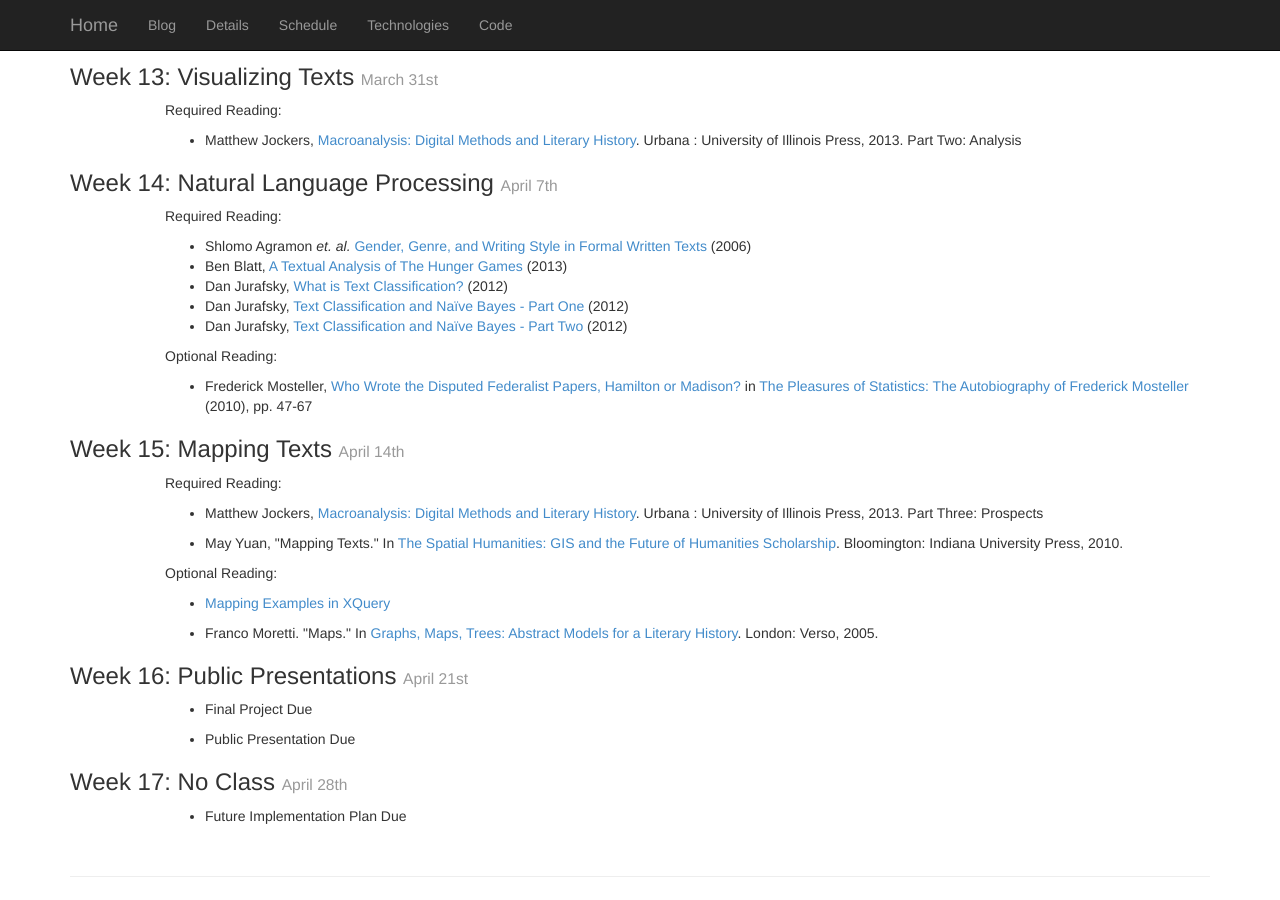
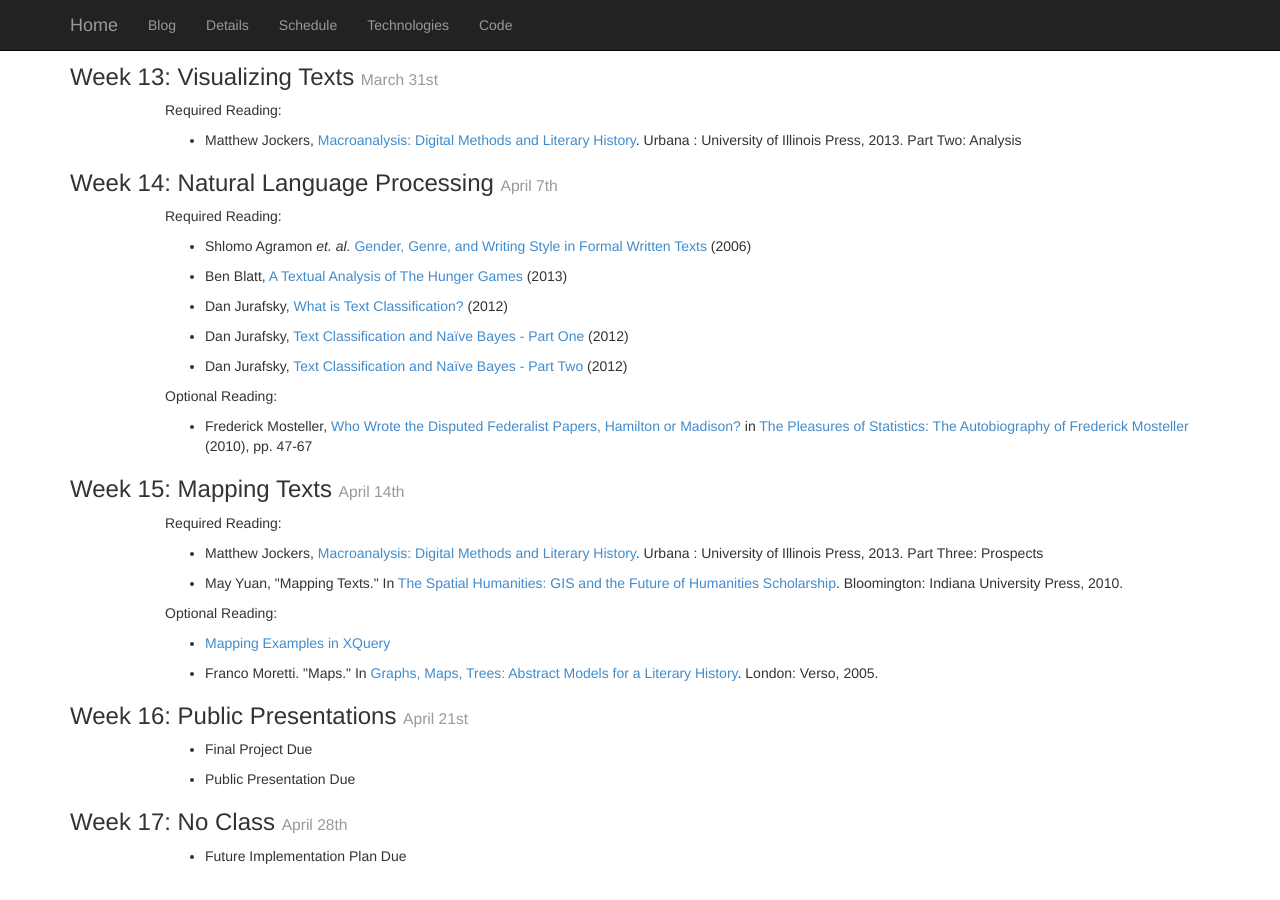
Before and after one commit to Ramona2020/paralipomena.github.io, a Jekyll site: the page built from schedule/index.html, in a window 1280 px wide and 900 px high, scrolled down 2307 px. Built offline with Jekyll 4.4.1, drawn with Linux system fonts in a browser that asks for light colours; nearby versions of some CDN libraries; library files that are not in the unit come from our copies; Markdown is read by kramdown in place of the engine named in the settings.

Commit message:
Formatting

```diff
--- a/schedule/index.html
+++ b/schedule/index.html
@@ -212,19 +212,19 @@ Detailed introduction to TEI (DM)-->
     <div class="col-md-offset-1">
         <p>Required Reading:</p>
         <ul>
-            <li>Shlomo Agramon <em>et. al.</em>
+            <li><p>Shlomo Agramon <em>et. al.</em>
                 <a
                     href="http://www.degruyter.com/view/j/text.1.2003.23.issue-3/text.2003.014/text.2003.014.xml"
-                    >Gender, Genre, and Writing Style in Formal Written Texts</a> (2006)</li>
-            <li>Ben Blatt, <a
+                    >Gender, Genre, and Writing Style in Formal Written Texts</a> (2006)</p></li>
+            <li><p>Ben Blatt, <a
                     href="http://www.slate.com/articles/arts/culturebox/2013/11/hunger_games_catching_fire_a_textual_analysis_of_suzanne_collins_novels.html"
-                    >A Textual Analysis of The Hunger Games</a> (2013)</li>
-            <li>Dan Jurafsky, <a href="http://www.youtube.com/watch?v=c3fnHA6yLeY">What is Text
-                    Classification?</a> (2012)</li>
-            <li>Dan Jurafsky, <a href="http://www.youtube.com/watch?v=DdYSMwEWbd4">Text
-                    Classification and Naïve Bayes - Part One</a> (2012)</li>
-            <li>Dan Jurafsky, <a href="http://www.youtube.com/watch?v=TpjPzKODuXo">Text
-                    Classification and Naïve Bayes - Part Two</a> (2012)</li>
+                    >A Textual Analysis of The Hunger Games</a> (2013)</p></li>
+            <li><p>Dan Jurafsky, <a href="http://www.youtube.com/watch?v=c3fnHA6yLeY">What is Text
+                    Classification?</a> (2012)</p></li>
+            <li><p>Dan Jurafsky, <a href="http://www.youtube.com/watch?v=DdYSMwEWbd4">Text
+                    Classification and Naïve Bayes - Part One</a> (2012)</p></li>
+            <li><p>Dan Jurafsky, <a href="http://www.youtube.com/watch?v=TpjPzKODuXo">Text
+                    Classification and Naïve Bayes - Part Two</a> (2012)</p></li>
         </ul>
         <p>Optional Reading:</p>
         <ul>
```
